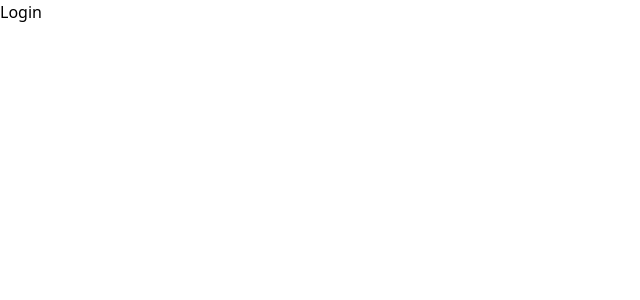
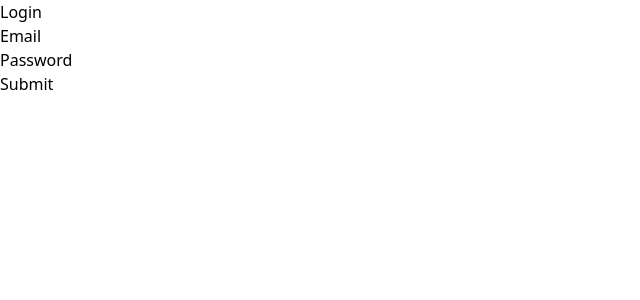
Before and after one commit to moinsayed7/chat-app-frontend, a Next.js app: page /login in a window 1280 px wide. Shown: the top 300 px of the page, without its empty margins (0-640 px from the left). Built offline with nearby package versions, Linux system fonts and the light colour scheme.

Commit message:
Add login page and start conversations page with server-side cookie forwarding

```diff
--- a/package.json
+++ b/package.json
@@ -11,7 +11,8 @@
   "dependencies": {
     "next": "16.3.0",
     "react": "19.2.8",
-    "react-dom": "19.2.8"
+    "react-dom": "19.2.8",
+    "zod": "^4.4.3"
   },
   "devDependencies": {
     "@tailwindcss/postcss": "^4",
--- /dev/null
+++ b/src/app/conversations/page.tsx
@@ -0,0 +1,51 @@
+import { cookies } from "next/headers";
+import { redirect } from "next/navigation";
+
+interface User {
+  _id: string;
+  username: string;
+  email: string;
+  isOnline: boolean;
+  createdAt: string;
+}
+
+interface Message {
+  _id: string;
+  roomId: string;
+  senderId: string;
+  text: string;
+  createdAt: string;
+}
+
+interface Conversation {
+  _id: string;
+  participants: User[];
+  lastMessageId: Message;
+  lastMessageAt: string;
+}
+
+export default async function Conversation() {
+  const cookieStore = await cookies();
+  const token = cookieStore.get("token")?.value;
+
+  if (!token) {
+    redirect("/login");
+  }
+  const response = await fetch("http://localhost:3000/conversations", {
+    headers: {
+      Cookie: `token=${token}`,
+    },
+  });
+
+  const result = await response.json();
+
+  if (!response.ok) {
+    redirect("/login");
+  }
+
+  const conversations = result.data;
+
+  const convoUi = conversations.map((element:Conversation) => {});
+
+  return <div>Conversation Page</div>;
+}
--- a/src/app/login/page.tsx
+++ b/src/app/login/page.tsx
@@ -1,12 +1,91 @@
 "use client";
 
-import { useState } from "react";
+import React, { useState } from "react";
 
+export default function Login() {
+  const [email, setEmail] = useState<string>("");
+  const [password, setPassword] = useState<string>("");
+  const [error, setError] = useState<string | null>(null);
+  const [isLoading, setIsLoading] = useState<boolean>(false);
 
-export default function Login(){
-    return (
-        <div>Login
-            <form action=""></form>
+  async function handleSubmit(e: React.FormEvent) {
+    e.preventDefault();
+    setError(null);
+    setIsLoading(true);
+
+    if (!email.trim() || !password.trim()) {
+      setError("Please fill all the fields");
+      setIsLoading(false);
+      return;
+    }
+
+    const data = { email: email.trim(), password: password };
+
+    let response;
+    let result;
+
+    try {
+      response = await fetch("http://localhost:3000/auth/login", {
+        method: "POST",
+        headers: { "Content-Type": "application/json" },
+        body: JSON.stringify(data),
+        credentials: "include",
+      });
+
+      result = await response.json();
+    } catch {
+      setError("Cant connect to server");
+      setIsLoading(false);
+      return;
+    }
+
+    if (!response.ok) {
+      setError(result.error || "Something went wrong");
+      setIsLoading(false);
+      return;
+    }
+
+    setIsLoading(false);
+
+    window.location.href = "/conversations";
+  }
+
+  return (
+    <div>
+      Login
+      <form onSubmit={handleSubmit}>
+        <div>
+          <div>
+            <label htmlFor="email">Email</label>
+            <input
+              id="email"
+              type="text"
+              value={email}
+              onChange={(eve) => {
+                setEmail(eve.target.value);
+              }}
+            />
+          </div>
+
+          <div>
+            <label htmlFor="password">Password</label>
+            <input
+              id="password"
+              type="password"
+              value={password}
+              onChange={(eve) => {
+                setPassword(eve.target.value);
+              }}
+            />
+          </div>
+
+          {error && <div className="text-red-500">{error}</div>}
+
+          <button disabled={isLoading} type="submit">
+            Submit
+          </button>
         </div>
-    )
+      </form>
+    </div>
+  );
 }
```
Also changed, not shown: 1 other file (tests, documents, lock files or other folders).
